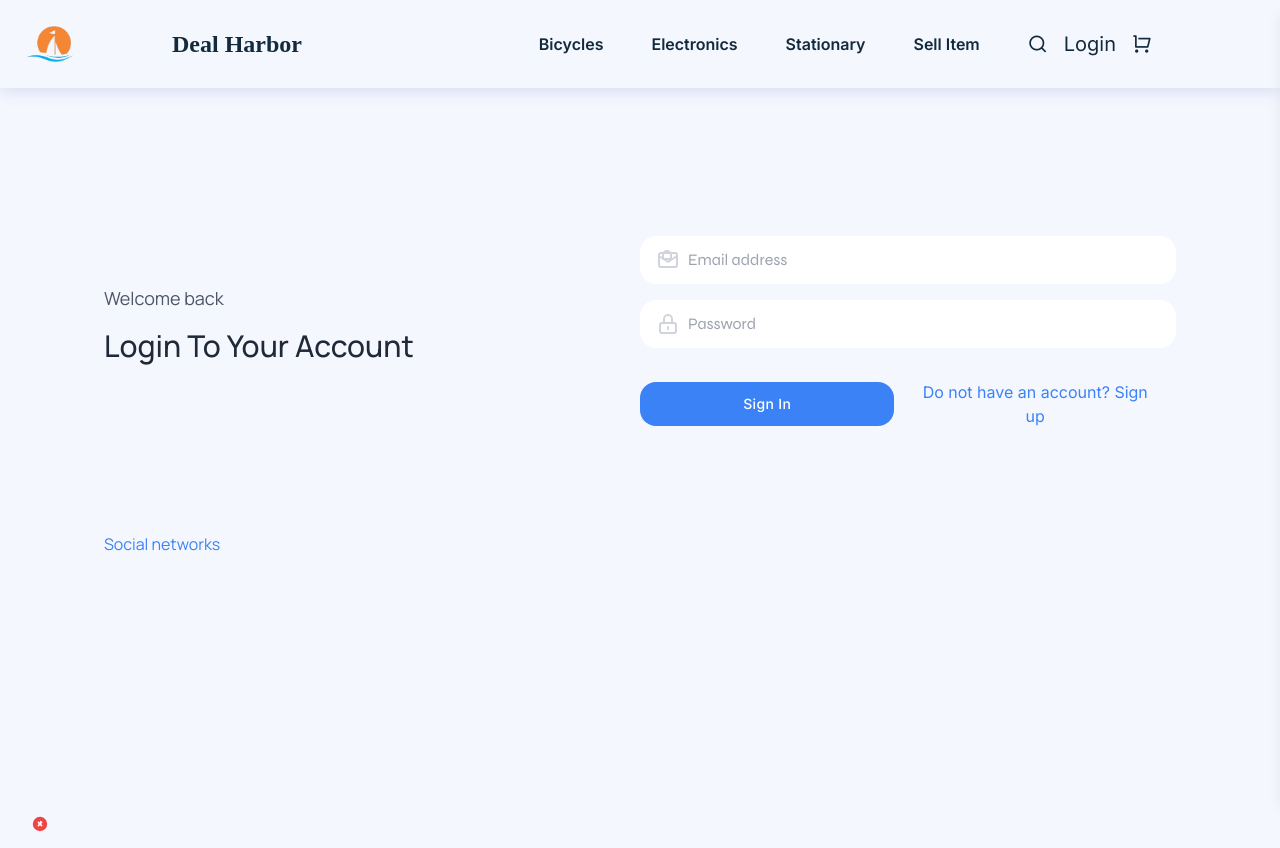
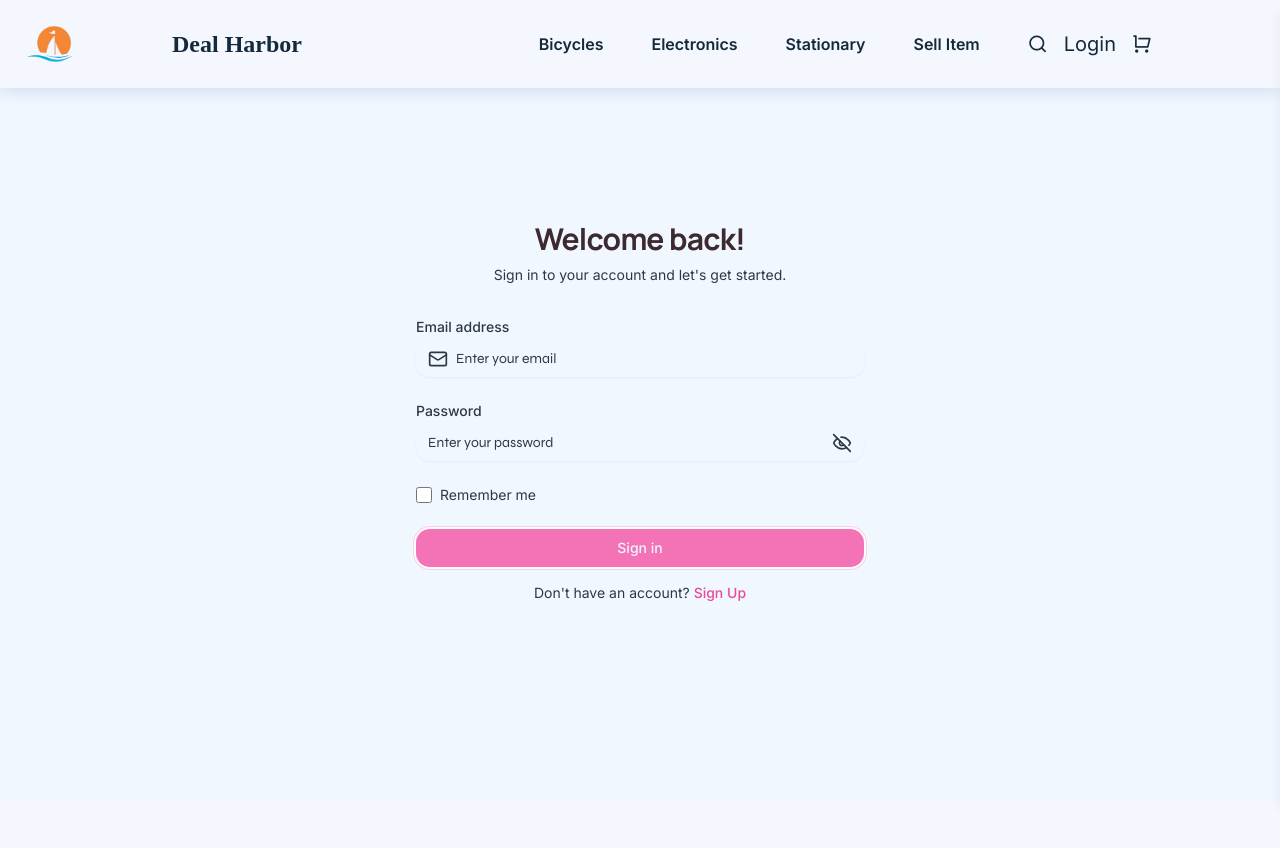
Before and after one commit to NitinTheGreat/DealHarbor, a Next.js app: page /Login in a window 1280 px wide. After the commit the page ends 800 px from the top, so only its background shows below. Built offline with nearby package versions, Linux system fonts and the light colour scheme; a web font is replaced by a local one.

Commit message:
Login page changed

```diff
--- a/app/Login/page.js
+++ b/app/Login/page.js
@@ -1,24 +1,81 @@
 'use client';
+
 import React, { useState, useEffect } from 'react';
 import { useRouter } from 'next/navigation';
+import Link from 'next/link';
 import { ToastContainer, toast } from 'react-toastify';
 import 'react-toastify/dist/ReactToastify.css';
-import Link from 'next/link';
+
+// Inline SVG components for icons
+const EyeOffIcon = (props) => (
+  <svg
+    {...props}
+    xmlns="http://www.w3.org/2000/svg"
+    width="24"
+    height="24"
+    viewBox="0 0 24 24"
+    fill="none"
+    stroke="currentColor"
+    strokeWidth="2"
+    strokeLinecap="round"
+    strokeLinejoin="round"
+  >
+    <path d="M9.88 9.88a3 3 0 1 0 4.24 4.24" />
+    <path d="M10.73 5.08A10.43 10.43 0 0 1 12 5c7 0 10 7 10 7a13.16 13.16 0 0 1-1.67 2.68" />
+    <path d="M6.61 6.61A13.526 13.526 0 0 0 2 12s3 7 10 7a9.74 9.74 0 0 0 5.39-1.61" />
+    <line x1="2" x2="22" y1="2" y2="22" />
+  </svg>
+);
+
+const MailIcon = (props) => (
+  <svg
+    {...props}
+    xmlns="http://www.w3.org/2000/svg"
+    width="24"
+    height="24"
+    viewBox="0 0 24 24"
+    fill="none"
+    stroke="currentColor"
+    strokeWidth="2"
+    strokeLinecap="round"
+    strokeLinejoin="round"
+  >
+    <rect width="20" height="16" x="2" y="4" rx="2" />
+    <path d="m22 7-8.97 5.7a1.94 1.94 0 0 1-2.06 0L2 7" />
+  </svg>
+);
+
+const CircleIcon = (props) => (
+  <svg
+    {...props}
+    xmlns="http://www.w3.org/2000/svg"
+    width="24"
+    height="24"
+    viewBox="0 0 24 24"
+    fill="none"
+    stroke="currentColor"
+    strokeWidth="2"
+    strokeLinecap="round"
+    strokeLinejoin="round"
+  >
+    <circle cx="12" cy="12" r="10" />
+  </svg>
+);
+
 const Login = () => {
   const router = useRouter();
+  const [formData, setFormData] = useState({
+    email: '',
+    password: '',
+  });
+  const [errorMessage, setErrorMessage] = useState('');
+  const [showPassword, setShowPassword] = useState(false);
 
   useEffect(() => {
     if (localStorage.getItem('token')) {
       router.push('/');
     }
-  }, []);
-
-  const [formData, setFormData] = useState({
-    email: '',
-    password: '',
-  });
-
-  const [errorMessage, setErrorMessage] = useState('');
+  }, [router]);
 
   const handleInputChange = (e) => {
     const { id, value } = e.target;
@@ -42,7 +99,7 @@ const Login = () => {
         console.log('Login successful:', data.message);
         localStorage.clear();
         localStorage.setItem('token', data.token);
-        localStorage.setItem('username', data.name); // Assuming the backend sends 'name' in the response
+        localStorage.setItem('username', data.name);
         localStorage.setItem('email', data.email);
 
         toast.success('Login Successful', {
@@ -60,7 +117,6 @@ const Login = () => {
           password: '',
         });
 
-        // Dispatch a custom event to notify the navbar about the login
         const loginEvent = new CustomEvent('userLoggedIn', { detail: data });
         window.dispatchEvent(loginEvent);
 
@@ -81,27 +137,35 @@ const Login = () => {
       }
     } catch (error) {
       console.error('Login error:', error);
-      setErrorMessage('Error logging in. Please try again.');
+      toast.error('Error logging in. Please try again.', {
+        position: "top-right",
+        autoClose: 3000,
+        hideProgressBar: true,
+        closeOnClick: true,
+        pauseOnHover: false,
+        draggable: true,
+        style: { width: "auto", whiteSpace: "nowrap" }
+      });
     }
   };
 
   useEffect(() => {
-    const loginClose = document.getElementById("login-close");
+    const loginClose = document.getElementById('login-close');
 
     const hideLogin = () => {
-      const login = document.getElementById("login");
+      const login = document.getElementById('login');
       if (login) {
-        login.classList.remove("show-login");
+        login.classList.remove('show-login');
       }
     };
 
     if (loginClose) {
-      loginClose.addEventListener("click", hideLogin);
+      loginClose.addEventListener('click', hideLogin);
     }
 
     return () => {
       if (loginClose) {
-        loginClose.removeEventListener("click", hideLogin);
+        loginClose.removeEventListener('click', hideLogin);
       }
     };
   }, []);
@@ -109,97 +173,102 @@ const Login = () => {
   return (
     <>
       <ToastContainer />
-      <div className="flex justify-center items-center h-screen">
-        <div className="container px-6 py-24 mx-auto lg:py-32">
-          <div className="lg:flex">
-            <div className="lg:w-1/2">
-              <a href="/" title="Kutty Home Page" className="flex items-center justify-start">
-                <svg className="w-auto h-7 sm:h-8" width="86" height="24" fill="none" xmlns="http://www.w3.org/2000/svg" viewBox="0 0 335 93">
-                  {/* SVG Path omitted for brevity */}
-                </svg>
-                <span className="sr-only">Kutty</span>
-              </a>
-              <h1 className="mt-4 text-gray-600 md:text-lg">Welcome back</h1>
-              <h1 className="mt-4 text-2xl font-medium text-gray-800 capitalize lg:text-3xl">
-                Login to your account
-              </h1>
+      <div className="flex min-h-[100dvh] items-center justify-center bg-background px-4 py-12 sm:px-6 lg:px-8">
+        <div className="mx-auto w-full max-w-md space-y-8 animate-slide-in-right" id="login">
+          <div>
+            <h2 className="mt-6 text-center text-3xl font-bold tracking-tight text-foreground">
+              Welcome back!
+            </h2>
+            <p className="mt-2 text-center text-sm text-muted-foreground">
+              Sign in to your account and let's get started.
+            </p>
+          </div>
+          <form className="space-y-6" onSubmit={handleSubmit}>
+            <div>
+              <label htmlFor="email" className="block text-sm font-medium text-muted-foreground">
+                Email address
+              </label>
+              <div className="mt-1 animate-scale-in relative">
+                <div className="absolute inset-y-0 left-0 flex items-center pl-3">
+                  <MailIcon className="w-5 h-5 text-muted-foreground" />
+                </div>
+                <input
+                  id="email"
+                  name="email"
+                  type="email"
+                  autoComplete="email"
+                  required
+                  placeholder="Enter your email"
+                  className="block w-full appearance-none rounded-md border border-input bg-background px-3 py-2 pl-10 placeholder-muted-foreground shadow-sm focus:border-primary focus:outline-none focus:ring-1 focus:ring-primary sm:text-sm"
+                  value={formData.email}
+                  onChange={handleInputChange}
+                />
+              </div>
             </div>
+            <div>
+              <label htmlFor="password" className="block text-sm font-medium text-muted-foreground">
+                Password
+              </label>
+              <div className="mt-1 animate-scale-in relative">
+                <input
+                  id="password"
+                  name="password"
+                  type={showPassword ? 'text' : 'password'}
+                  autoComplete="current-password"
+                  required
+                  placeholder="Enter your password"
+                  className="block w-full appearance-none rounded-md border border-input bg-background px-3 py-2 placeholder-muted-foreground shadow-sm focus:border-primary focus:outline-none focus:ring-1 focus:ring-primary sm:text-sm"
+                  value={formData.password}
+                  onChange={handleInputChange}
+                />
+                <button
+                  type="button"
+                  className="absolute top-1/2 right-3 transform -translate-y-1/2"
+                  onClick={() => setShowPassword(!showPassword)}
+                  style={{ background: 'none', border: 'none' }}
+                >
+                  <EyeOffIcon className="w-5 h-5 text-muted-foreground" />
+                  <span className="sr-only">Toggle password visibility</span>
+                </button>
+              </div>
+            </div>
+            <div className="flex items-center justify-between">
+              <div className="flex items-center">
+                <input
+                  id="remember-me"
+                  name="remember-me"
+                  type="checkbox"
+                  className="h-4 w-4 rounded border-input text-primary focus:ring-primary"
+                />
+                <label htmlFor="remember-me" className="ml-2 block text-sm text-muted-foreground">
+                  Remember me
+                </label>
+              </div>
 
-            <div className="mt-8 lg:w-1/2 lg:mt-0">
-              <form className="w-full lg:max-w-xl" onSubmit={handleSubmit}>
-                <div className="relative flex items-center">
-                  <span className="absolute left-4">
-                    <svg xmlns="http://www.w3.org/2000/svg" className="w-6 h-6 text-gray-300" fill="none" viewBox="0 0 24 24" stroke="currentColor" strokeWidth="2">
-                      <path strokeLinecap="round" strokeLinejoin="round" d="M3 8l7.89 5.26a2 2 0 002.22 0L21 8M5 19h14a2 2 0 002-2V7a2 2 0 00-2-2H5a2 2 0 00-2 2v10a2 2 0 002 2zm10-10V7a4 4 0 00-8 0v4h8z" />
-                    </svg>
-                  </span>
-                  <input
-                    type="email"
-                    className="block w-full py-3 pl-12 pr-4 text-gray-700 bg-white border border-gray-300 rounded-lg focus:border-blue-400 focus:ring-blue-300 focus:outline-none focus:ring"
-                    id="email"
-                    placeholder="Email address"
-                    value={formData.email}
-                    onChange={handleInputChange}
-                    required
-                  />
-                </div>
+            </div>
+            <div>
+            <button
+  type="submit"
+  className="group relative flex w-full justify-center rounded-md border border-transparent bg-pink-400 py-2 px-4 text-sm font-medium text-background shadow-sm ring-1 ring-pink-200 ring-offset-2 transition-transform duration-150 ease-in-out hover:bg-pink-300 hover:translate-y-[-2px] focus:outline-none focus:ring-2 focus:ring-pink-300 focus:ring-offset-2"
+>
+  <span className="absolute inset-y-0 left-0 flex items-center pl-3">
+    {/* <CircleIcon className="w-5 h-5 text-background" /> */}
+  </span>
+  Sign in
+</button>
+<div className="mt-4 text-center text-sm">
+  <p className="text-muted-foreground">
+    Don't have an account?{' '}
+    <Link href="/Signup" className="font-medium text-pink-500 hover:text-pink-600">
+      Sign Up
+    </Link>
+  </p>
+</div>
 
-                <div className="relative flex items-center mt-4">
-                  <span className="absolute left-4">
-                    <svg xmlns="http://www.w3.org/2000/svg" className="w-6 h-6 text-gray-300" fill="none" viewBox="0 0 24 24" stroke="currentColor" strokeWidth="2">
-                      <path strokeLinecap="round" strokeLinejoin="round" d="M12 15v2m-6 4h12a2 2 0 002-2v-6a2 2 0 00-2-2H6a2 2 0 00-2 2v6a2 2 0 002 2zm10-10V7a4 4 0 00-8 0v4h8z" />
-                    </svg>
-                  </span>
-                  <input
-                    type="password"
-                    className="block w-full py-3 pl-12 pr-4 text-gray-700 bg-white border border-gray-300 rounded-lg focus:border-blue-400 focus:ring-blue-300 focus:outline-none focus:ring"
-                    id="password"
-                    placeholder="Password"
-                    value={formData.password}
-                    onChange={handleInputChange}
-                    required
-                  />
-                </div>
+            </div>
+          </form>
 
-                {errorMessage && <div className="text-red-500">{errorMessage}</div>}
-
-                <div className="mt-8 md:flex md:items-center">
-                  <button
-                    type="submit"
-                    className="w-full px-6 py-3 text-sm font-medium tracking-wide text-white capitalize transition-colors duration-300 transform bg-blue-500 rounded-lg md:w-1/2 hover:bg-blue-400 focus:outline-none focus:ring focus:ring-blue-300 focus:ring-opacity-50"
-                  >
-                    Sign in
-                  </button>
-
-                  <Link href="/Signup" className="inline-block mt-4 text-center text-blue-500 md:mt-0 md:mx-6 hover:underline">
-                    Do not have an account? Sign up
-                  </Link>
-                </div>
-              </form>
-            </div>
-          </div>
-
-          <div className="mt-8 md:mt-24 sm:flex sm:items-center">
-            <h3 className="text-blue-500 sm:w-1/2">Social networks</h3>
-
-            <div className="flex items-center mt-4 sm:mt-0 -mx-1.5 sm:w-1/2">
-              <a className="mx-1.5 text-gray-400 hover:text-blue-500 transition-colors duration-300 transform" href="#">
-                <svg className="w-10 h-10 fill-current" viewBox="0 0 24 24" xmlns="http://www.w3.org/2000/svg">
-                  <path fill="none" d="M0 0h24v24H0z" />
-                  {/* Add the actual SVG path for the social media icon */}
-                </svg>
-              </a>
-
-              {/* Add more social media icons as needed */}
-            </div>
-          </div>
         </div>
-      </div>
-
-      <div id="login-close" className="w-4 h-4 m-4 text-red-500 cursor-pointer">
-        <svg xmlns="http://www.w3.org/2000/svg" className="w-4 h-4 m-4 text-red-500 cursor-pointer" viewBox="0 0 20 20" fill="currentColor">
-          <path fillRule="evenodd" d="M10 1a9 9 0 110 18a9 9 0 010-18zm1.293 5.293a1 1 0 00-1.414 0L10 8.586L8.707 7.293a1 1 0 00-1.414 1.414L8.586 10l-1.293 1.293a1 1 0 101.414 1.414L10 11.414l1.293 1.293a1 1 0 001.414-1.414L11.414 10l1.293-1.293a1 1 0 000-1.414z" clipRule="evenodd" />
-        </svg>
       </div>
     </>
   );
--- a/package.json
+++ b/package.json
@@ -9,6 +9,7 @@
     "lint": "next lint"
   },
   "dependencies": {
+    "@heroicons/react": "^2.1.5",
     "@radix-ui/react-avatar": "^1.1.0",
     "@radix-ui/react-checkbox": "^1.1.1",
     "@radix-ui/react-icons": "^1.3.0",
```
Also changed, not shown: components/component/home-page.tsx (+26 -18 lines), 1 other file (tests, documents, lock files or other folders).
